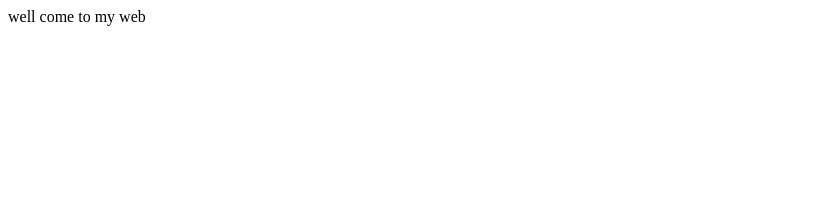
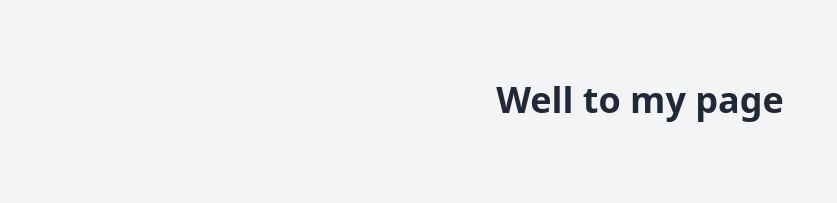
Before and after one commit to Punsano26/Dotgithub_np, a plain HTML site: page index.html in a window 1280 px wide. Shown: the whole page, without its empty margins (0-837 px from the left). Drawn offline with nearby package versions, Linux system fonts and the light colour scheme.

Commit message:
update index.html with title change and Tailwind CSS integration

```diff
--- a/index.html
+++ b/index.html
@@ -3,9 +3,10 @@
 <head>
     <meta charset="UTF-8">
     <meta name="viewport" content="width=device-width, initial-scale=1.0">
-    <title>well come to my web</title>
+    <title>Well to my page</title>
+    <link href="https://cdn.jsdelivr.net/npm/tailwindcss@2.2.19/dist/tailwind.min.css" rel="stylesheet">
 </head>
-<body>
-    well come to my web
+<body class="bg-gray-100 text-center py-20">
+    <h1 class="text-4xl font-bold text-gray-800">Well to my page</h1>
 </body>
 </html>
```
